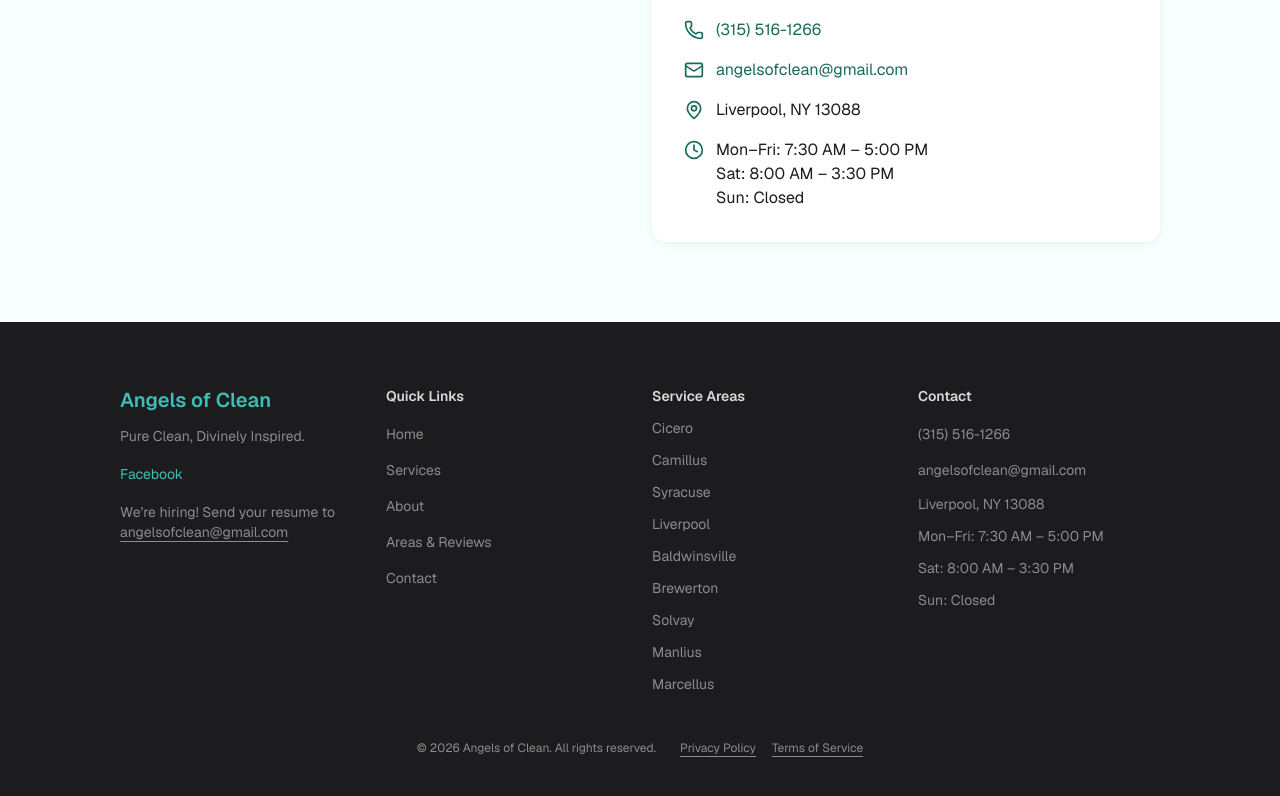
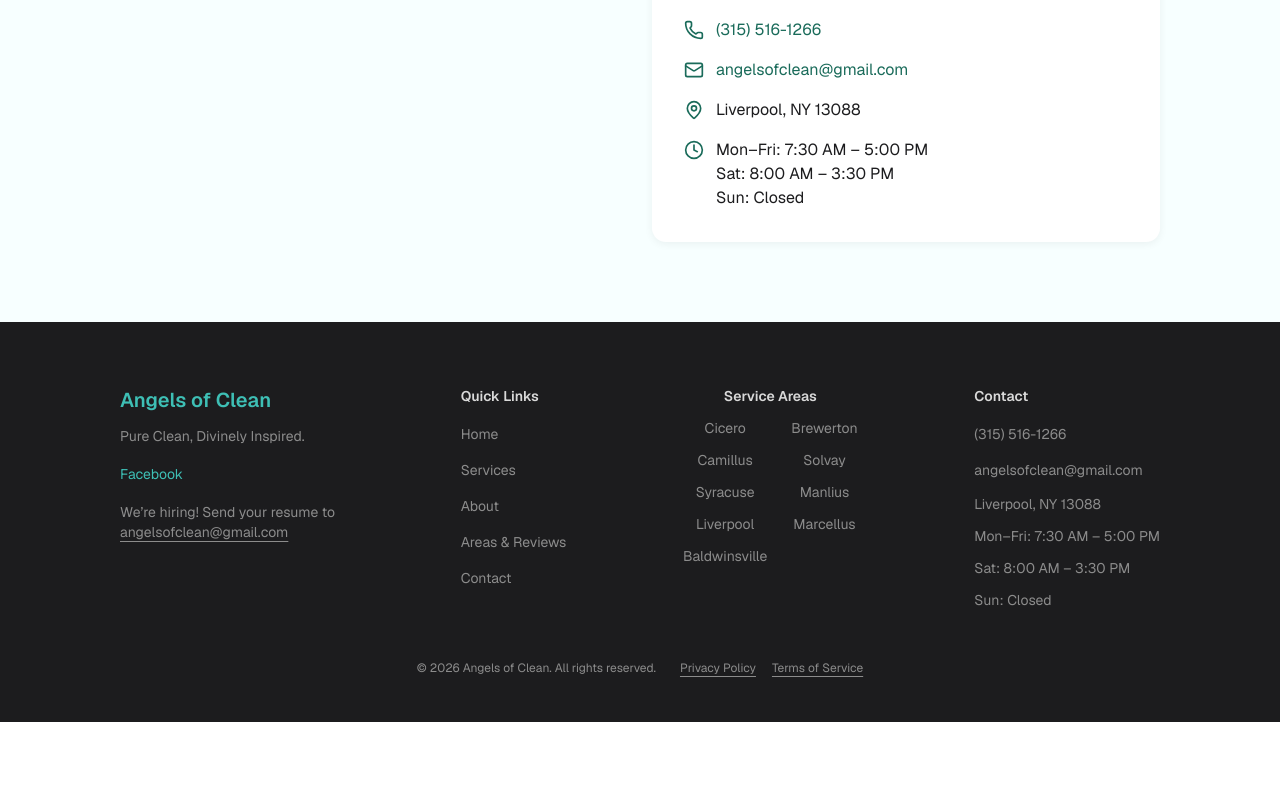
Before and after one commit to KaydenCouldBeBetter/angelsofclean, a Next.js app in the folder angels-of-clean/: page /areas in a window 1280 px wide. Shown: the part 1821-2617 px from the top of the page. After the commit the page ends 2543 px from the top, so only its background shows below. Built offline with nearby package versions, Linux system fonts and the light colour scheme.

Commit message:
rework footer layout: evenly spaced columns, two-column service areas

```diff
--- a/angels-of-clean/components/site/SiteFooter.tsx
+++ b/angels-of-clean/components/site/SiteFooter.tsx
@@ -21,8 +21,9 @@ export default function SiteFooter() {
   return (
     <footer className="mt-auto bg-ink pt-12 pb-8 md:pt-16">
       <Container className="flex flex-col gap-8">
-        <div className="grid gap-8 md:grid-cols-2 md:gap-6 lg:grid-cols-4">
-          <div className="flex flex-col gap-3">
+        <div className="grid gap-8 md:grid-cols-2 md:gap-6 lg:flex lg:justify-between">
+          <div className="flex flex-col gap-8">
+            <div className="flex flex-col gap-3 sm:max-w-56">
               <p className="text-xl font-semibold text-primary-on-dark">Angels of Clean</p>
               <p className="text-sm text-footer-muted">Pure Clean, Divinely Inspired.</p>
               <a href={BUSINESS_FACEBOOK_URL} target="_blank" rel="noopener noreferrer" className={`${linkBase} w-fit text-primary-on-dark`}>
@@ -35,7 +36,9 @@ export default function SiteFooter() {
                 </a>
               </p>
             </div>
+          </div>
 
+          <div className="flex flex-col gap-8 md:contents">
             <nav aria-labelledby="footer-quick-links" className="flex flex-col gap-1">
               <h2 id="footer-quick-links" className={`${columnHeading} mb-2`}>
                 Quick Links
@@ -47,11 +50,11 @@ export default function SiteFooter() {
               ))}
             </nav>
 
-          <section aria-labelledby="footer-service-areas" className="flex flex-col gap-3">
+            <section aria-labelledby="footer-service-areas" className="flex flex-col gap-3 text-center">
               <h2 id="footer-service-areas" className={columnHeading}>
                 Service Areas
               </h2>
-            <ul className="flex flex-col gap-3 text-sm text-footer-muted">
+              <ul className="grid grid-flow-col grid-rows-5 gap-x-6 gap-y-3 text-sm text-footer-muted">
                 {SERVICE_AREA_TOWNS.map(({ town }) => (
                   <li key={town}>{town}</li>
                 ))}
@@ -76,6 +79,7 @@ export default function SiteFooter() {
               ))}
             </section>
           </div>
+        </div>
 
         <div className="flex flex-col items-center gap-2 text-xs text-footer-muted md:flex-row md:justify-center md:gap-6">
           <p>© 2026 Angels of Clean. All rights reserved.</p>
```
Lines whose indentation alone changed are shown as unchanged.
